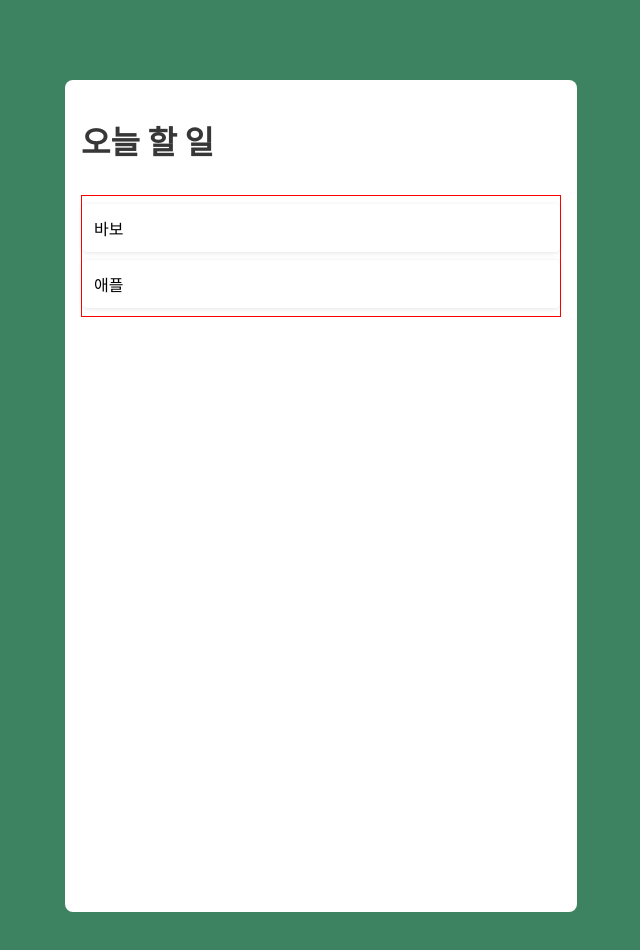
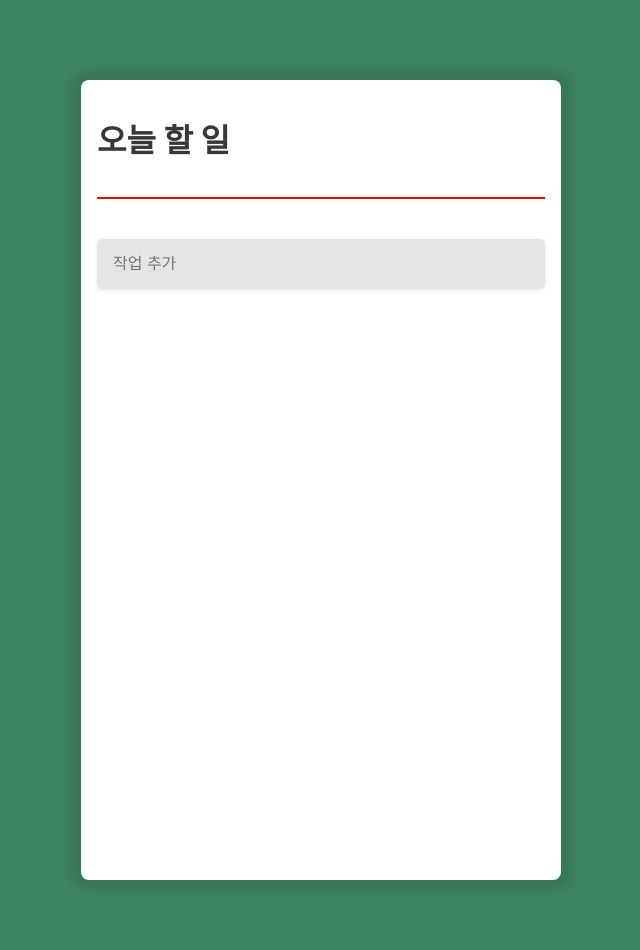
Before and after one commit to OpenYong/my-todo, a React (Create React App) app: page / in a window 1280 px wide. Shown: the top 950 px of the page, without its empty margins (319-959 px from the left). Built offline with nearby package versions, Linux system fonts and the light colour scheme.

Commit message:
Add adding todos feature

```diff
--- a/src/index.css
+++ b/src/index.css
@@ -1,3 +1,9 @@
+*,
+*::before,
+*::after {
+  box-sizing: border-box;
+}
+
 body {
   margin: 0;
   font-family: -apple-system, BlinkMacSystemFont, "Segoe UI", "Roboto", "Oxygen",
@@ -7,9 +13,17 @@ body {
   -moz-osx-font-smoothing: grayscale;
 
   background-color: #3d8361;
+  line-height: 1.5;
 }
 
 code {
   font-family: source-code-pro, Menlo, Monaco, Consolas, "Courier New",
     monospace;
 }
+
+input:focus,
+select:focus,
+option:focus,
+textarea:focus {
+  outline: none;
+}
--- /dev/null
+++ b/src/pages/Home/TodoForm.module.css
@@ -0,0 +1,16 @@
+.input--add {
+  width: 100%;
+  margin: 0.5rem 0;
+  padding: 1rem;
+  border: none;
+  border-radius: 5px;
+  font-size: 1rem;
+  box-shadow: 0px 1px 5px rgba(0, 0, 0, 0.1);
+  backdrop-filter: blur(10px);
+  background-color: rgba(0, 0, 0, 0.1);
+  transition: all 300ms ease-in-out;
+}
+
+.input--add:focus {
+  background-color: #fff;
+}
--- /dev/null
+++ b/src/pages/Home/TodoForm.tsx
@@ -0,0 +1,36 @@
+import React, { useRef } from "react";
+import classes from "./TodoForm.module.css";
+
+const TodoForm: React.FC<{ onAddTodo: (text: string) => void }> = (props) => {
+  const todoTextInputRef = useRef<HTMLInputElement>(null);
+
+  const submitHandler = (e: React.FormEvent) => {
+    e.preventDefault();
+
+    const enteredText = todoTextInputRef.current!.value;
+
+    if (enteredText.trim().length === 0) {
+      return;
+    }
+
+    props.onAddTodo(enteredText);
+
+    todoTextInputRef.current!.value = "";
+  };
+
+  return (
+    <form
+      className={classes.container}
+      onBlur={submitHandler}
+      onSubmit={submitHandler}
+    >
+      <input
+        className={classes["input--add"]}
+        placeholder="작업 추가"
+        ref={todoTextInputRef}
+      />
+    </form>
+  );
+};
+
+export default TodoForm;
--- a/src/pages/Home/TodoItem.module.css
+++ b/src/pages/Home/TodoItem.module.css
@@ -1,7 +1,7 @@
 .item {
   margin: 0.5rem 0;
   box-shadow: 0 1px 5px rgba(0, 0, 0, 0.1);
-  padding: 0.75rem;
+  padding: 1rem;
   background-color: #fff;
   border-radius: 5px;
 }
--- a/src/pages/Home/index.module.css
+++ b/src/pages/Home/index.module.css
@@ -3,6 +3,7 @@
   width: 30rem;
   padding: 1rem;
   background-color: #fff;
+  box-shadow: 0px 0px 10px 10px rgb(0 0 0 / 10%);
   border-radius: 0.5rem;
   min-height: 50rem;
 }
--- a/src/pages/Home/index.tsx
+++ b/src/pages/Home/index.tsx
@@ -2,13 +2,23 @@ import TitleHeader from "../../components/UI/TitleHeader";
 import TodoList from "./TodoList";
 
 import classes from "./index.module.css";
+import TodoForm from "./TodoForm";
+import { useState } from "react";
 
 const Home = () => {
-  const todos = ["바보", "애플"];
+  const [todos, setTodos] = useState<string[]>([]);
+
+  const addTodoHandler = (text: string) => {
+    setTodos((prevTodos) => {
+      return prevTodos.concat(text);
+    });
+  };
+
   return (
     <div className={classes.container}>
       <TitleHeader title="오늘 할 일" />
       <TodoList items={todos} />
+      <TodoForm onAddTodo={addTodoHandler} />
     </div>
   );
 };
```
